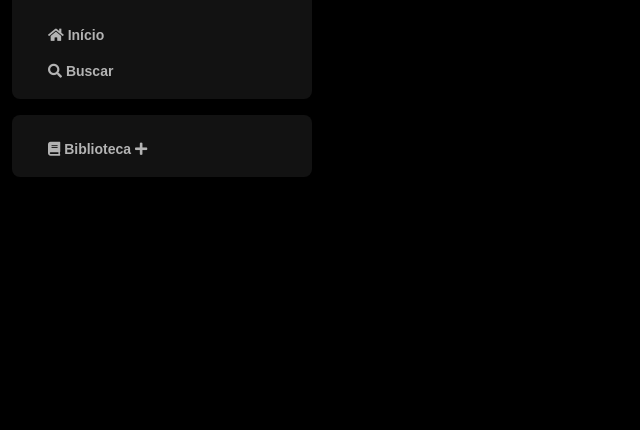
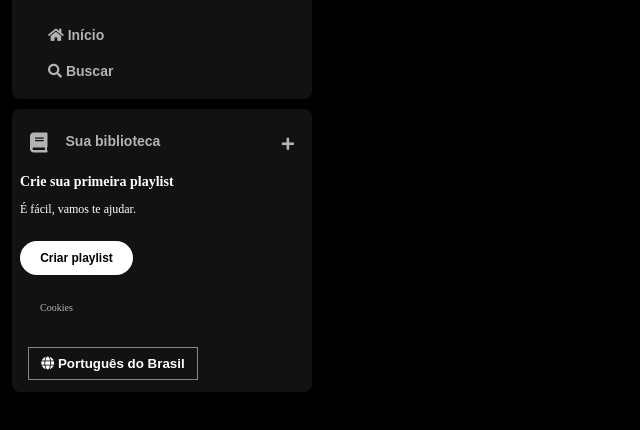
Before and after one commit to GuilhermeJuventino/Imers-o_Front-end_Alura, a plain HTML site: page index.html in a window 1280 px wide. Shown: the part 74-504 px from the top of the page, without its empty margins (0-640 px from the left). Drawn offline with Linux system fonts and the light colour scheme.

Commit message:
Aprimorando a sessão da bilbioteca

```diff
--- a/index.html
+++ b/index.html
@@ -26,7 +26,6 @@
                     <img src="assets/icons/logo-spotify.png" alt="Logo do Spotify">
                 </a>
             </div>
-            <div>
                 <!-- Items da sidebar -->
                 <ul>
                     <li>
@@ -42,9 +41,34 @@
                         </a>
                     </li>
                 </ul>
-            </div>
         </nav>
         <div class="biblioteca">
+            <div class="conteudo__biblioteca">
+                <button class="botão__biblioteca">
+                    <span class="fa fa-book"></span>
+                    <span>Sua biblioteca</span>
+                </button>
+                <span class="fa fa-plus"></span>
+            </div>
+            <section class="section__playlist">
+                <div class="section__playlist__conteudo">
+                    <span class="text title">Crie sua primeira playlist</span>
+                    <span class="text subtitle">É fácil, vamos te ajudar.</span>
+                    <button class="botão__section__playlist">
+                        <span>Criar playlist</span>
+                    </button>
+                </div>
+            </section>
+            <div class="cookies">
+                <a href="">Cookies</a>
+            </div>
+            <div class="idiomas">
+                <button class="botão__idiomas">
+                    <span class="fa fa-globe"></span>
+                    <span>Português do Brasil</span>
+                </button>
+            </div>
+            <!--
             <ul>
                 <li>
                     <a href="">
@@ -54,6 +78,7 @@
                     </a>
                 </li>
             </ul>
+            -->
         </div>
     </div>
 </body>
--- a/style.css
+++ b/style.css
@@ -62,6 +62,127 @@ h1 {
 .biblioteca {
     background-color: #121212;
     border-radius: 8px;
+    display: flex;
+    justify-content: space-between;
+    flex-direction: column;
+    padding: 4px 8px;
+    color: #b3b3b3;
+    font-weight: 600;
+    font-size: 14px;
+    margin-top: 10px;
+}
+
+.biblioteca .conteudo__biblioteca {
+    display: flex;
+    justify-content: space-between;
+}
+
+.biblioteca .botão__biblioteca {
+    display: flex;
+    margin-right: 10px;
+    color: #b3b3b3;
+    background-color: transparent;
+    border: 0px;
+    font-size: 14px;
+    font-weight: 700;
+    font-family: "DM Sans", sans-serif;
+    text-align: center;
+    text-decoration: none;
+    text-transform: none;
+    padding: 20px 10px;
+}
+
+.biblioteca .botão__biblioteca .fa {
+    font-size: 20px;
+    margin-right: 10px;
+    font-weight: 300;
+    padding-right: 8px;
+}
+
+.biblioteca .conteudo__biblioteca .fa-plus {
+    margin: 24px 10px;
+}
+
+.section_playlist {
+    display: flex;
+    align-items: flex-start;
+    justify-content: space-between;
+    gap: 20px;
+    background-color: #242424;
+    color: #b3b3b3;
+    font-weight: 600;
+    font-size: 14px;
+    margin: 8px 0px;
+    padding: 16px 20px;
+}
+
+.section__playlist .section__playlist__conteudo {
+    display: flex;
+    flex-direction: column;
+}
+
+.section__playlist__conteudo .text{
+    padding-bottom: 14px;
+    color: #fff;
+}
+
+.section__playlist__conteudo .title {
+    font-weight: 700;
+}
+
+.section__playlist__conteudo .subtitle {
+    font-weight: 500;
+    font-size: 12px;
+}
+
+.section__playlist__conteudo .botão__section__playlist {
+    display: flex;
+    justify-content: center;
+    background-color: #fff;
+    color: #000;
+    border-radius: 20px;
+    font-size: 12px;
+    font-weight: 700;
+    font-family: "DM Sans", sans-serif;
+    text-decoration: none;
+    text-transform: none;
+    padding: 10px;
+    margin-top: 12px;
+    border: 0px;
+    width: 113px;
+}
+
+.sidebar .cookies {
+    margin: 25px 20px;
+}
+
+.sidebar .cookies a {
+    color: #b3b3b3;
+    font-weight: 500;
+    font-size: 10px;
+    text-decoration: none;
+}
+
+.sidebar .cookies a:hover {
+    text-decoration: underline;
+}
+
+.idiomas .botão__idiomas {
+    align-items: center;
+    background-color: transparent;
+    border: 1px solid #878787;
+    color: #fff;
+    font-weight: bold;
+    cursor: pointer;
+    width: 170px;
+    margin: 8px;
+    padding: 8px;
+}
+
+/*
+.biblioteca {
+    background-color: #121212;
+    border-radius: 8px;
     margin-top: 16px;
     padding: 16px 0 0 16px;
 }
@@ -81,6 +202,7 @@ h1 {
     font-size: 14px;
     font-family: "DM Sans", sans-serif;
 }
+*/
 
 /* Hover da bilbioteca */
 .sidebar ul li a:hover {
```
